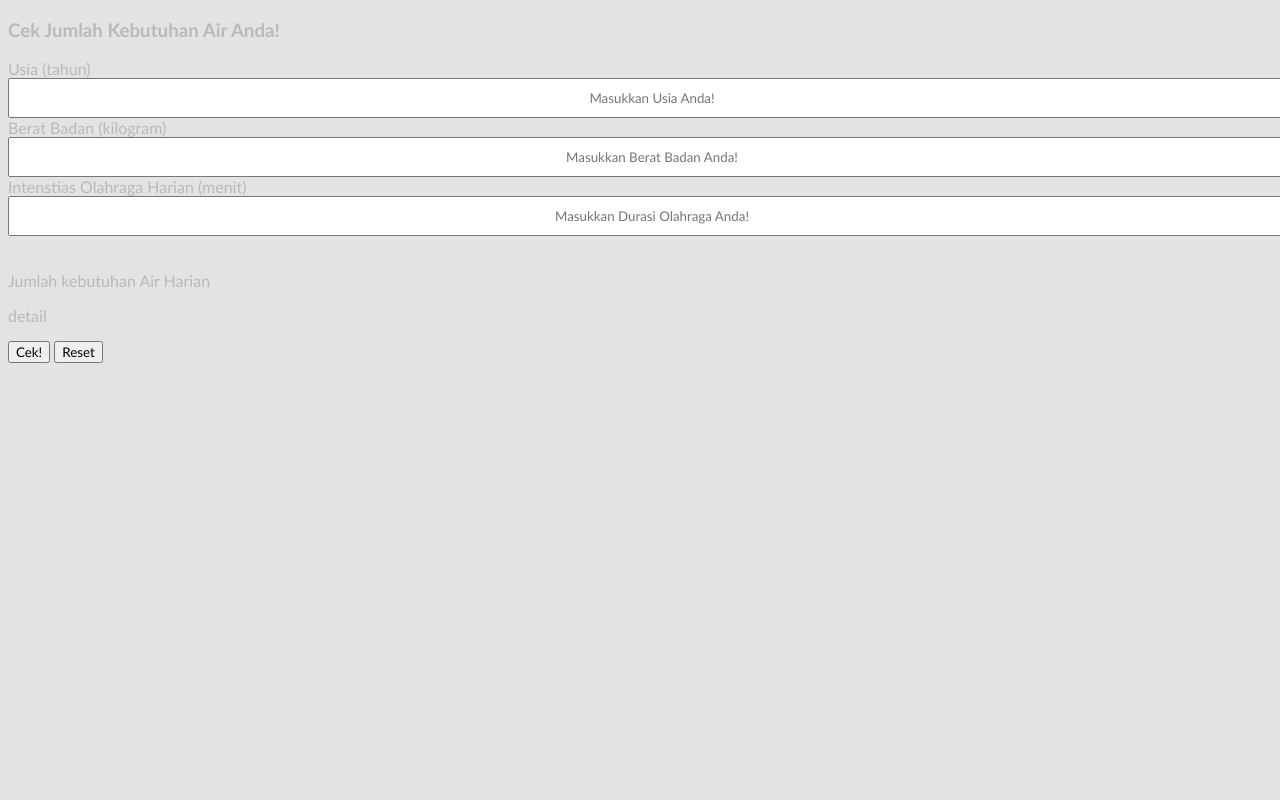
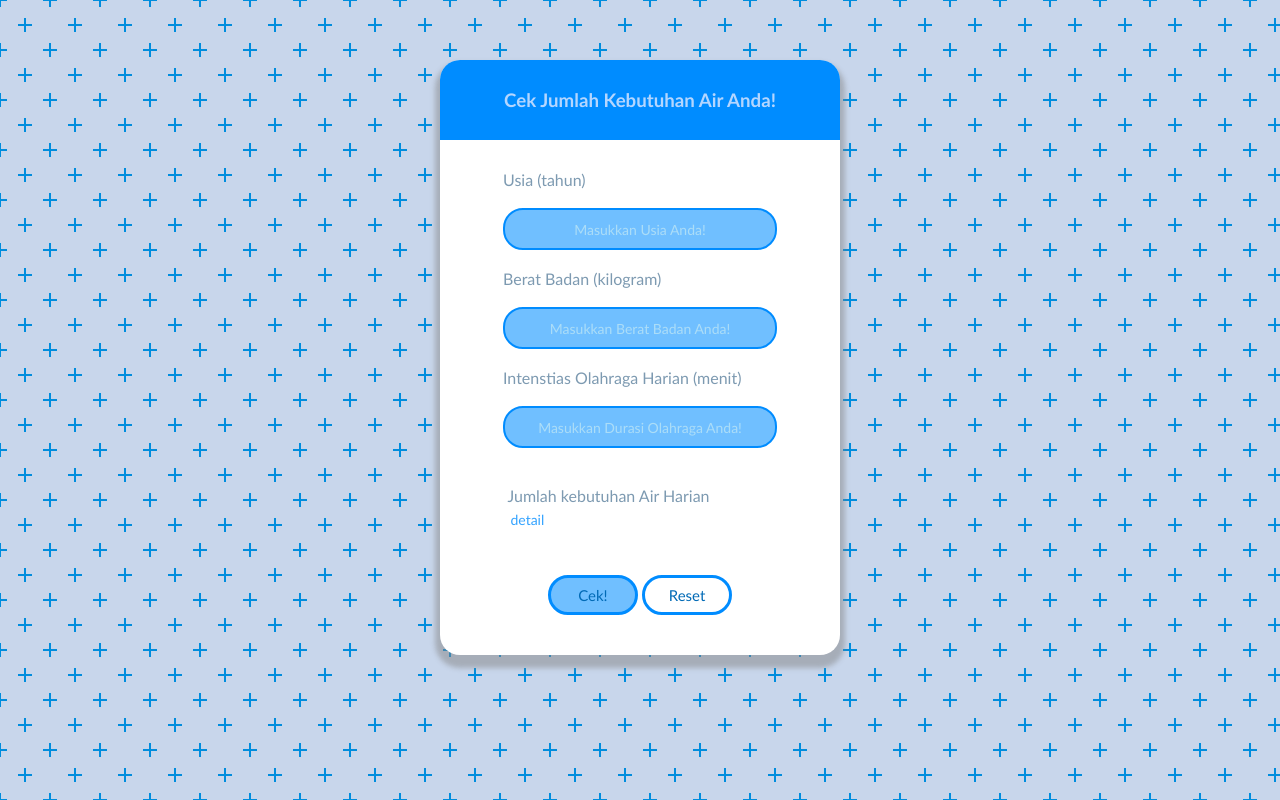
Before and after one commit to klaudiusandhika/FuzzyTsukamoto, a plain HTML site: page index.html in a window 1280 px wide. Both pictures are taken after a click on the button "Cek!". Drawn offline with Linux system fonts and the light colour scheme.

Commit message:
Update style.css

```diff
--- a/style.css
+++ b/style.css
@@ -2,33 +2,70 @@
     font-family: 'Trebuchet MS';
 }
 
+
 body{
-    color: #b9b9b9;
-    background-color: #e3e3e3;
+    background-color: #c8d6eb;
+    /* opacity: 0.9; */
+    background: radial-gradient(circle, transparent 20%, #c8d6eb 20%, #c8d6eb 80%, transparent 80%, transparent), radial-gradient(circle, transparent 20%, #c8d6eb 20%, #c8d6eb 80%, transparent 80%, transparent) 25px 25px, linear-gradient(#008ddd 2px, transparent 2px) 0 -1px, linear-gradient(90deg, #008ddd 2px, #c8d6eb 2px) -1px 0;
+    background-size: 50px 50px, 50px 50px, 25px 25px, 25px 25px;
 }
-h1 {
-    color: #0076fd;
+h3 {
+    color: #b4d6ff;
   }
-.input-icons i {
-    position: absolute;
+
+.box{
+    display: flex;
+    flex-direction: column;
+    background-color: rgb(255, 255, 255);
+    /* height: 500px; */
+    width: 400px;
+    align-items:center;
+    border-radius: 20px;
+    margin: 60px auto;
+    padding-bottom: 40px;
+    box-shadow: 0px 8px 5px 5px #81818179;
+
+}
+.container1{
+    background-color: #008cff;
+    display: flex;
+    justify-content: center;
+    align-items: center;
+    width: 400px;
+    height: 80px;
+    text-align: center;
+    border-radius: 20px 20px 0px 0px;
 }
 
-.input-icons {
-    width: 100%;
-    margin-bottom: 10px;
+.container2{
+    /* background-color: wheat; */
+    display: flex;
+    flex-direction: column;
+    margin-top: 30px;
+    margin-bottom: 0;
 }
 
-.icon {
-    padding: 10px;
-    min-width: 40px;
+.container3{
+    margin-top: 30px;
 }
 
 .input-field {
-    width: 100%;
+    display: flex;
+    width: 250px;
     padding: 10px;
     text-align: center;
 }
 
+
+input{
+    outline: none;
+    border-radius: 20px;
+    border: solid 2px;
+    border-color: #008cff;
+    background-color: #70bfff;
+    color: #006ab6;
+    font-size: 15px;
+}
 input::-webkit-outer-spin-button,
 input::-webkit-inner-spin-button {
   -webkit-appearance: none;
@@ -41,13 +78,153 @@ input[type=number] {
 
 table, th, tr, td{
     border-collapse: collapse;
-    border: solid 1px;
+    border: solid 2px;
     text-align: center;
+    border-color:#006ab6;
+    color:#006ab6;
 }
 th, tr, td{
-    width: 100px;
+    width: 130px;
+}
+th{
+    background-color: #70bfff;
+}
+tr{
+    background-color: rgb(218, 237, 248);
 }
 
 #total{
-    width: 408.5px;
+    width: 532px;
 }
+
+.output{
+    color:#006ab6;
+    text-align: center ;
+}
+
+.cekbutton{
+    font-size: 15px;
+    width: 90px;
+    background-color: #70bfff;
+    outline: none;
+    height: 40px;
+    border-radius: 20px;
+    border: solid;
+    border-color: #008cff;
+    cursor: pointer;
+    transition: 0.3s  ;
+    color: #006ab6;
+
+}
+.cekbutton:hover{
+    background-color: #b4ddff;
+}
+.resetbutton{
+    font-size: 15px;
+    width: 90px;
+    background-color: transparent;
+    outline: none;
+    height: 40px;
+    border-radius: 20px;
+    border: solid;
+    border-color: #008cff;
+    cursor: pointer;
+    transition: 0.3s  ;
+    color: #006ab6;
+
+}
+.resetbutton:hover{
+    background-color: #eba9a0;
+}
+
+.detailbutton{
+    font-size: 14px;
+    width: 10px;
+    background-color: transparent;
+    outline: none;
+    /* height: 30px; */
+    border-radius: 20px;
+    border: solid;
+    border-color: transparent;
+    cursor: pointer;
+    transition: 0.1s  ;
+    color: #008cff;
+    margin-top: 0;
+    opacity: 0.8;
+    /* margin-right: 200px; */
+
+}
+.detailbutton:hover{
+    opacity: 1;
+}
+input:focus::-webkit-input-placeholder {
+    opacity: 0;
+}
+label{
+    color: #7d9ab1;
+
+}
+::placeholder {
+    color: rgb(211, 241, 243);
+    opacity: 0.6;
+    font-size: 14px;
+}
+
+.detail{
+    margin-top: 0;
+}
+
+#text-keputusan{
+    margin-right: 63px;
+    color: #7d9ab1;
+    margin-bottom: 0;
+    margin-top: 0;
+}
+
+#keputusan{
+    font-size: 40px;
+    color: #008cff;
+    margin-top: 3px;
+    margin-bottom: 0;
+}
+
+.tabel-hasil{
+    flex-direction: column;
+    background-color: white;
+    justify-content: center;
+    align-items: center;
+    padding: 0px auto;
+    border-radius: 20px;
+    /* max-width: 70%; */
+    width: 1000px;
+    margin: 60px auto;
+    box-shadow: 0px 8px 8px 8px #81818159;
+
+
+    /* float:inline-end */
+}
+#rumus{
+    font-size: 20px;
+    margin-top: 40px;
+    margin-bottom: 0px;
+}
+#cek-total{
+    font-size: 30px;
+    margin-top: 10px;
+
+}
+
+.tabel-hasil h2{
+    color: #b4d6ff;
+    background-color: #008cff;
+    display: flex;
+    justify-content: center;
+    align-items: center;
+    width: 1000px;
+    height: 100px;
+    text-align: center;
+    border-radius: 20px 20px 0px 0px;
+    /* margin-bottom: 50px; */
+    margin-top: 0;
+
+}
```
